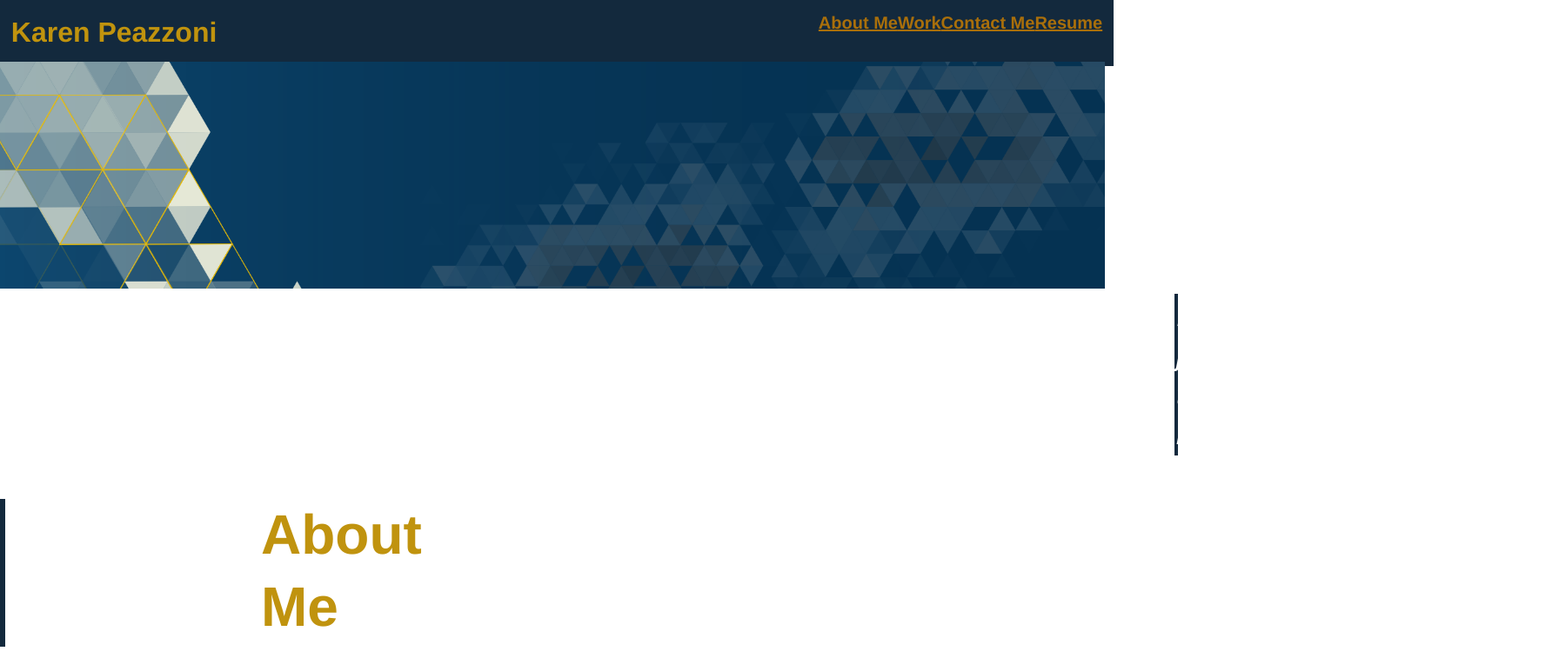
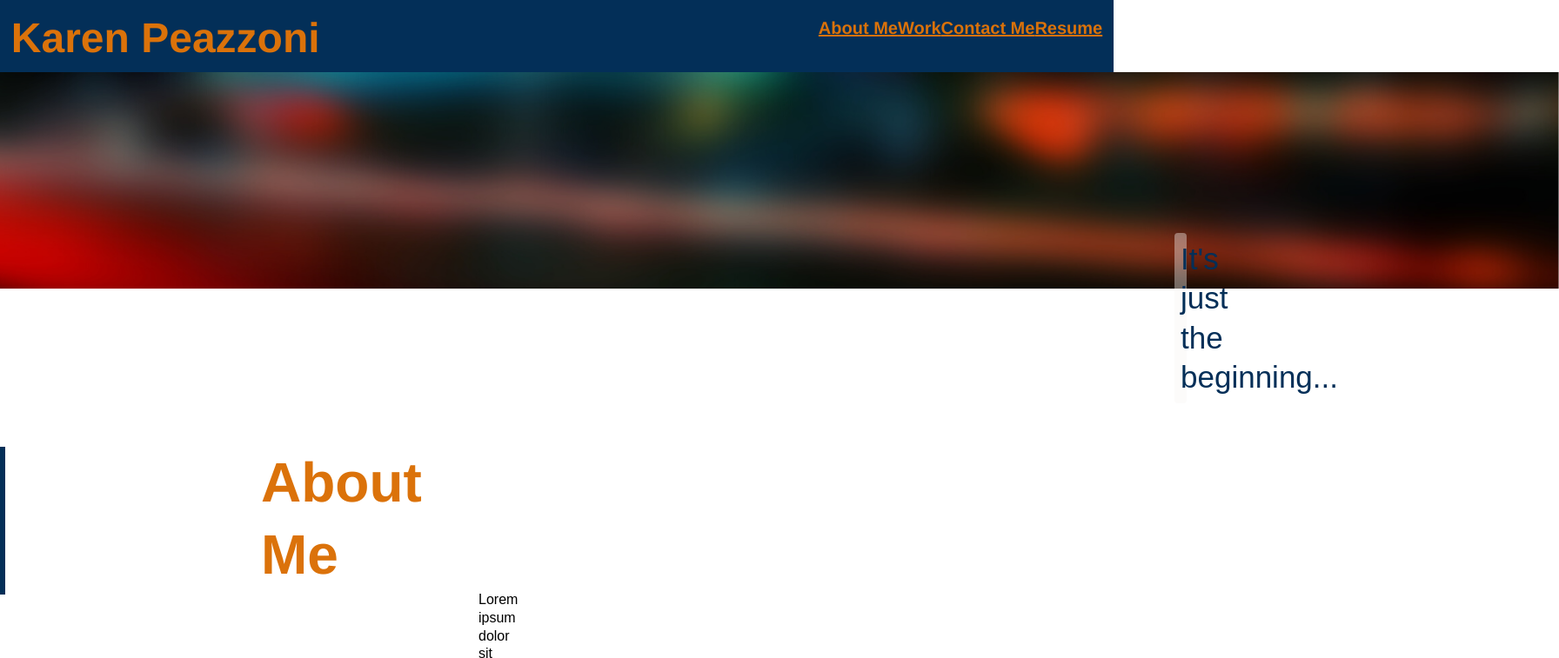
Before and after one commit to kpeazzoni/UTA-challenge-2, a plain HTML site: page index.html in a window 1280 px wide. Shown: the top 757 px of the page at 87% size, 1792 px wide, since content can reach past the window. Drawn offline with Linux system fonts and the light colour scheme.

Commit message:
changed banner image, hover, subtitle

```diff
--- a/assets/css/style.css
+++ b/assets/css/style.css
@@ -1,10 +1,12 @@
 :root {
-    --dark: #13293d;
-    --light: rgb(192, 147, 14);
-    --navlink-color: #a96f0b;
+    --dark: #032f58;
+    --light: rgb(219, 114, 10);
+    --medium: rgb(142, 54, 4);
+    --navlink-color:rgb(219, 114, 10);
   }
   * {
     max: width 1920px;
+    font-family: Arial, Helvetica, sans-serif;
   }
   body {
     display: flex;
@@ -21,8 +23,10 @@
     color: var(--light);
   }
   h1 {
-    font-size: 200%;
+    font-size: 300%;
     font-family: 'Franklin Gothic Medium', 'Arial Narrow', Arial, sans-serif;
+    color: (--light)
+
   }
 
   nav ul {
@@ -42,24 +46,29 @@
   }
 
   nav a:hover {
-    color: var(--light);
+    color: white;
+    text-shadow: 2px 2px 8px var(--light);
   }
 
 img {
     /* position:relative; */
     margin-top: -5px;
-    margin-left: -36px;
+    /* margin-left: -5px; */
     justify-content: safe;
-    max-width: 102%;
+    max-width: 140%;
 }
 figcaption {
-    background-color: var(--dark);
-    color: white;
-    font-style: italic;
-    padding: 2px;
+    background-color: rgb(248, 245, 242, 0.4);
+    color: var(--dark);
+    font-style: bold;
+    border-radius: 4px;
+    padding: 7px;
     font-size: 35px;
     margin-left: 1350px;
-    max-width:fit-content
+    margin-top: -70px;
+    max-width:fit-content;
+    z-index:100;
+    position:relative;
 }
   h2 {
         margin: 2% 0;
@@ -77,3 +86,7 @@ figcaption {
         height: 170px;
         margin-right: 1300px;
     }
+    p {
+        margin-left:550px;
+
+    }
--- a/index.html
+++ b/index.html
@@ -14,7 +14,7 @@
     <h1>Karen Peazzoni</h1>
     <nav>
       <ul>
-        <li><a href="#">About Me</a></li>
+        <li><a href="#about-me">About Me</a></li>
         <li><a href="#">Work</a></li>
         <li><a href="#">Contact Me</a></li>
         <li><a href="#">Resume</a></li>
@@ -25,13 +25,16 @@
   <main>
     <section>
         <div class="banner" width:100%>
-            <img src="assets/Images/Navy Geometric Banner-less height.png" alt="Navy Geometric Banner">
+            <img src="assets/Images/blurred colorful  image.png" alt="blurry bold colors Banner">
             <figcaption>It's just the beginning...</figcaption>
         </div>
         </section>
     <section>
 
         <div class="vl">
-        <h2>About<br>Me</h2>
+        <h2 class="about-me">About<br>Me</h2>
+        <p>Lorem ipsum dolor sit amet, consectetur adipisicing elit. Qui dicta minus molestiae vel beatae natus eveniet ratione temporibus aperiam harum alias officiis assumenda officia quibusdam deleniti eos cupiditate dolore doloribus!</p><br>
+        <p>Ad dolore dignissimos asperiores dicta facere optio quod commodi nam tempore recusandae. Rerum sed nulla eum vero expedita ex delectus voluptates rem at neque quos facere sequi unde optio aliquam!</p><br>
+        <p>Tenetur quod quidem in voluptatem corporis dolorum dicta sit pariatur porro quaerat autem ipsam odit quam beatae tempora quibusdam illum! Modi velit odio nam nulla unde amet odit pariatur at!</p>
         </div>
     </section>
```
Also changed, not shown: assets/Images/blurred colorful  image.png (added).
